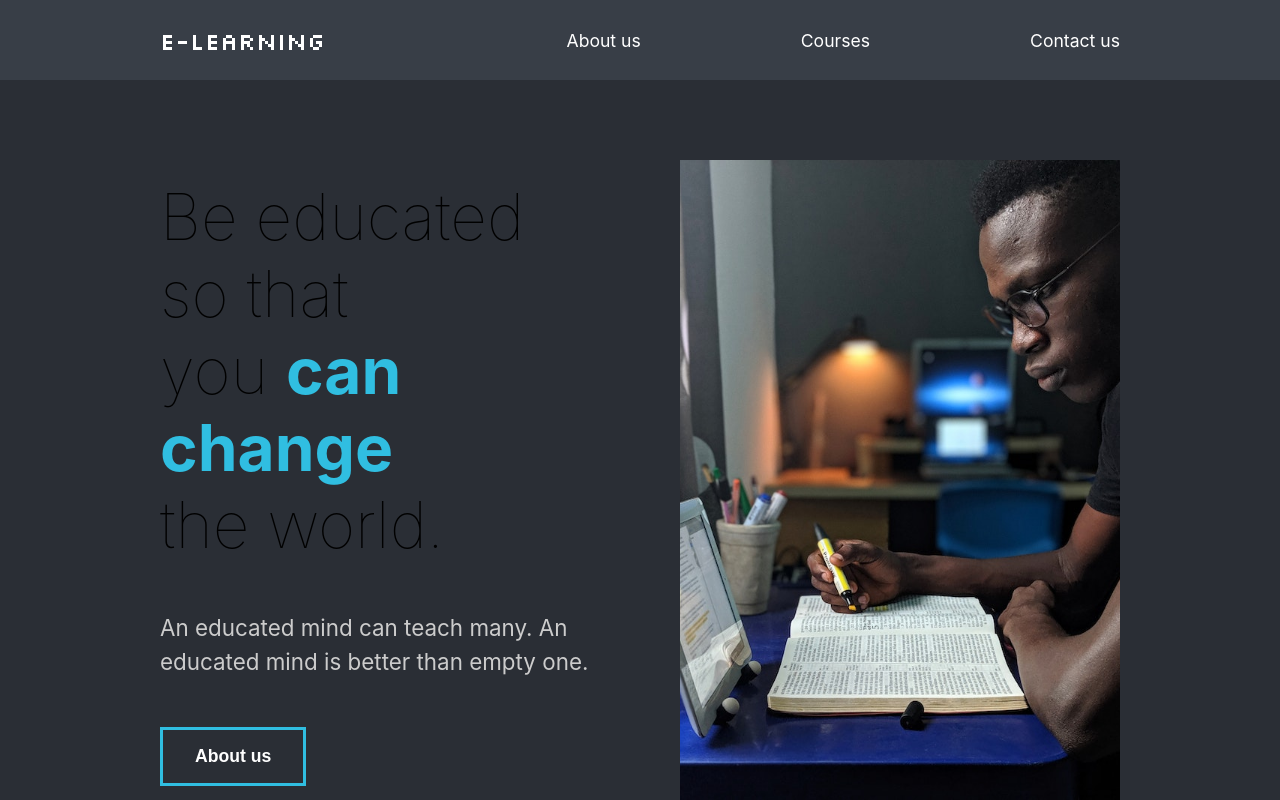
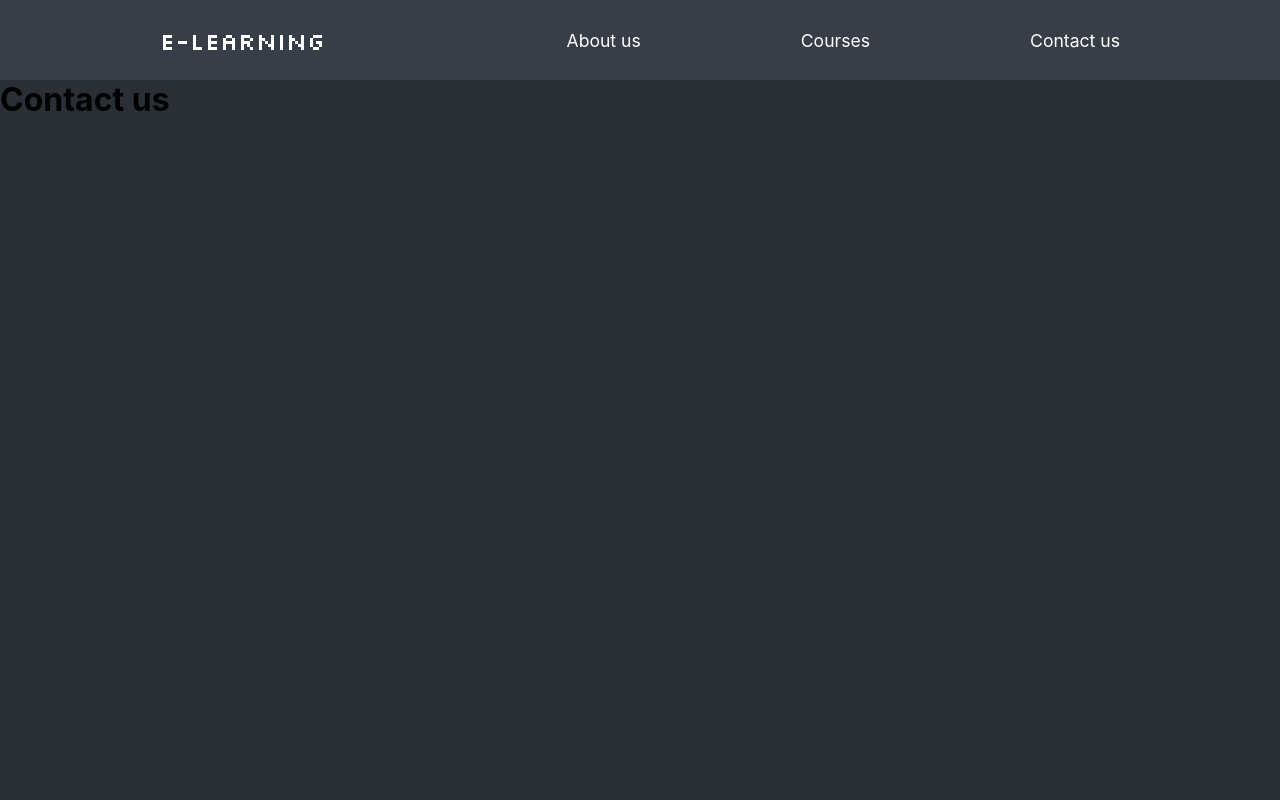
Before and after one commit to Shaxboz2001/golden-bridge-project, a React (Create React App) app: page /contact in a window 1280 px wide. Shown: the top 800 px of the page. Built offline with nearby package versions, Linux system fonts and the light colour scheme; a web font is replaced by a local one.

Commit message:
i changed faq section to p (44 text)

```diff
--- a/package.json
+++ b/package.json
@@ -10,7 +10,7 @@
     "react": "^18.2.0",
     "react-dom": "^18.2.0",
     "react-intersection-observer": "^9.4.0",
-    "react-router-dom": "^6.3.0",
+    "react-router-dom": "5",
     "react-scripts": "5.0.1",
     "styled-components": "^5.3.5",
     "web-vitals": "^2.1.0"
--- a/src/App.js
+++ b/src/App.js
@@ -4,13 +4,27 @@ import GlobalStyle from "./components/GlobalStyle";
 // import pages
 import AboutUs from "./pages/AboutUs";
 import Nav from "./components/Nav";
+import Courses from "./pages/Courses";
+import ContactUs from "./pages/ContactUs";
+// Router
+import { Switch, Route } from "react-router-dom";
 
 function App() {
   return (
     <div className="App">
       <GlobalStyle />
       <Nav />
-      <AboutUs />
+      <Switch>
+        <Route path="/" exact>
+          <AboutUs />
+        </Route>
+        <Route path="/courses">
+          <Courses />
+        </Route>
+        <Route path="/contact">
+          <ContactUs />
+        </Route>
+      </Switch>
     </div>
   );
 }
--- a/src/components/FaqSection.js
+++ b/src/components/FaqSection.js
@@ -51,7 +51,15 @@ const FaqSection = () => {
             quidem.
           </p>
         </div>
-        <div className="faq-line"></div>
+        <div className="faq-line">
+          <p>
+            Lorem ipsum, dolor sit amet consectetur adipisicing elit. Nesciunt
+            eum amet ipsam, dolor corrupti porro, modi molestiae aperiam quaerat
+            enim quibusdam doloribus itaque excepturi quos fuga autem distinctio
+            laboriosam explicabo. At dolores iure reprehenderit omnis quas ut
+            accusantium ex repellendus. Possimus molestias facilis accusantium.
+          </p>
+        </div>
       </div>
     </Faq>
   );
--- a/src/components/Nav.js
+++ b/src/components/Nav.js
@@ -1,23 +1,24 @@
 import React from "react";
 import styled from "styled-components";
+import { Link } from "react-router-dom";
 
 const Nav = () => {
   return (
     <StyledNav>
       <h1>
-        <a id="logo" href="#!">
+        <Link id="logo" to="/">
           e-Learning
-        </a>
+        </Link>
       </h1>
       <ul>
         <li>
-          <a href="#!">About us</a>
+          <Link to="/">About us</Link>
         </li>
         <li>
-          <a href="#!">Courses</a>
+          <Link to="/courses">Courses</Link>
         </li>
         <li>
-          <a href="#!">Contact us</a>
+          <Link to="contact">Contact us</Link>
         </li>
       </ul>
     </StyledNav>
--- a/src/index.js
+++ b/src/index.js
@@ -1,12 +1,16 @@
-import React from 'react';
-import ReactDOM from 'react-dom/client';
-import App from './App';
-import reportWebVitals from './reportWebVitals';
+import React from "react";
+import ReactDOM from "react-dom/client";
+import App from "./App";
+import reportWebVitals from "./reportWebVitals";
+// React Router
+import { BrowserRouter } from "react-router-dom";
 
-const root = ReactDOM.createRoot(document.getElementById('root'));
+const root = ReactDOM.createRoot(document.getElementById("root"));
 root.render(
   <React.StrictMode>
-    <App />
+    <BrowserRouter>
+      <App />
+    </BrowserRouter>
   </React.StrictMode>
 );
 
--- /dev/null
+++ b/src/pages/ContactUs.js
@@ -0,0 +1,11 @@
+import React from "react";
+
+const ContactUs = () => {
+  return (
+    <div>
+      <h1>Contact us</h1>
+    </div>
+  );
+};
+
+export default ContactUs;
--- /dev/null
+++ b/src/pages/Courses.js
@@ -0,0 +1,11 @@
+import React from "react";
+
+const Courses = () => {
+  return (
+    <div>
+      <h1>Courses</h1>
+    </div>
+  );
+};
+
+export default Courses;
```
Also changed, not shown: 1 other file (tests, documents, lock files or other folders).
